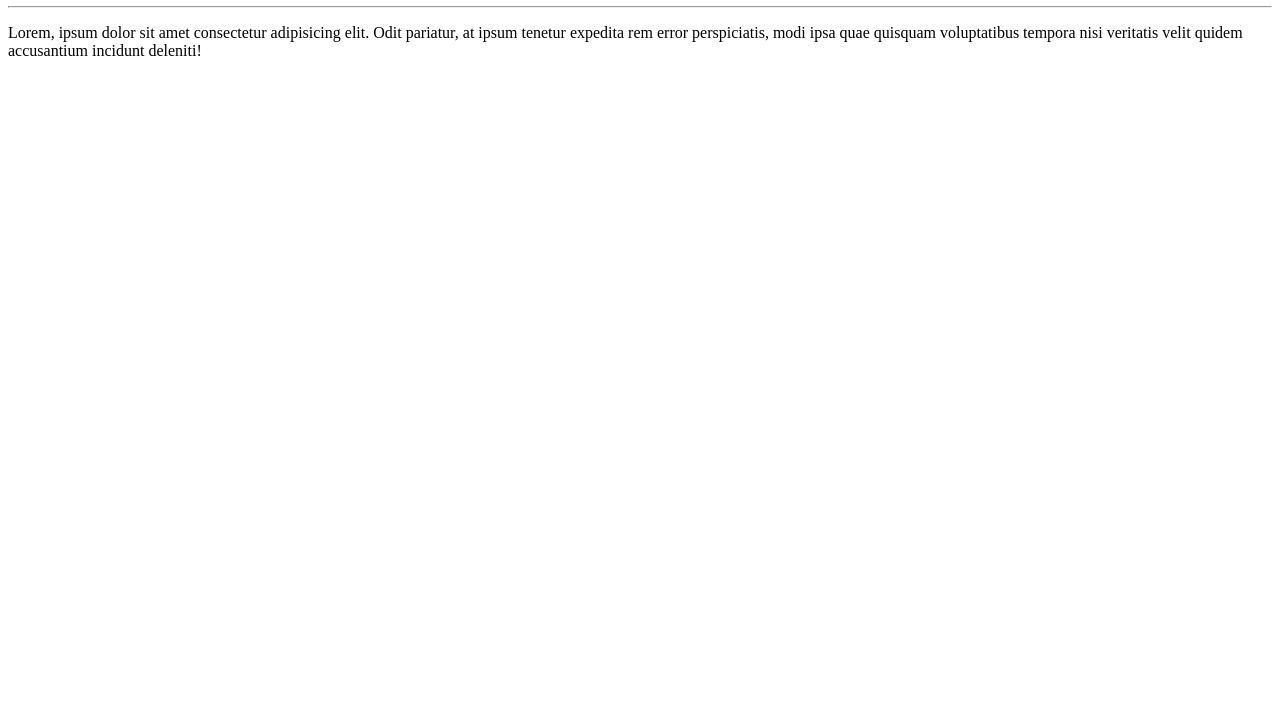
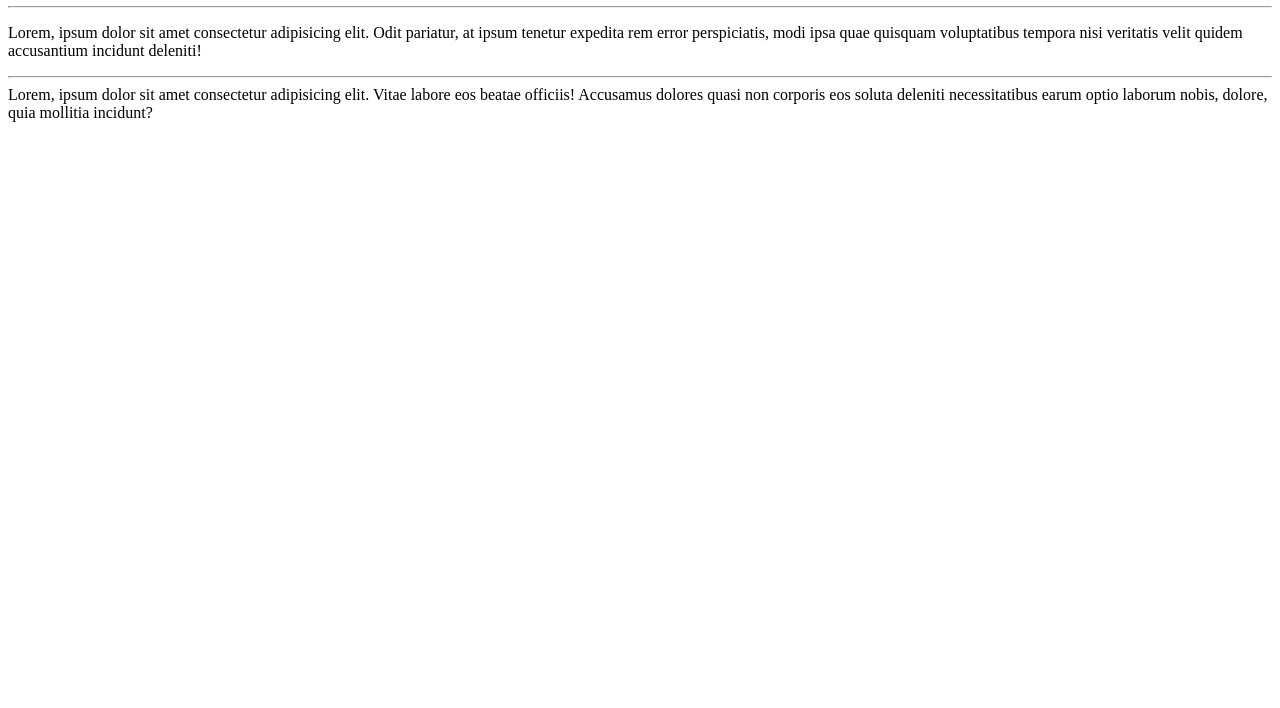
Before and after one commit to arielsobral/Teste, a plain HTML site: page site-exemplo/index.html in a window 1280 px wide. Shown: the part 92-800 px from the top of the page. Drawn offline with Linux system fonts and the light colour scheme.

Commit message:
adicionei um parágrafo

```diff
--- a/site-exemplo/index.html
+++ b/site-exemplo/index.html
@@ -15,6 +15,9 @@
 </h1>
 <hr>
 <p>Lorem, ipsum dolor sit amet consectetur adipisicing elit. Odit pariatur, at ipsum tenetur expedita rem error perspiciatis, modi ipsa quae quisquam voluptatibus tempora nisi veritatis velit quidem accusantium incidunt deleniti!</p>
+<hr>
+Lorem, ipsum dolor sit amet consectetur adipisicing elit. Vitae labore eos beatae officiis! Accusamus dolores quasi non corporis eos soluta deleniti necessitatibus earum optio laborum nobis, dolore, quia mollitia incidunt?
+
 
 </body>
 </html>
```
